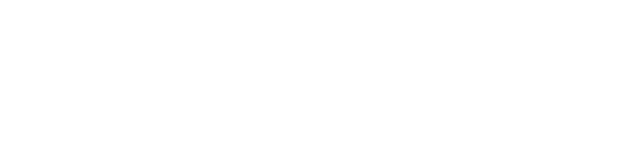
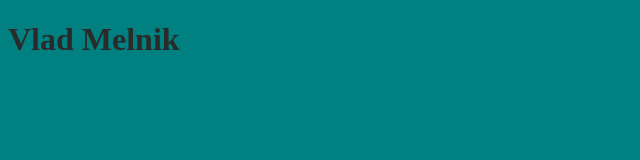
Before and after one commit to vmelniki2828/try-project, a plain HTML site: page index.html in a window 1280 px wide. Shown: the whole page, without its empty margins (0-640 px from the left). Drawn offline with Linux system fonts and the light colour scheme.

Commit message:
Заголовок и стили

```diff
--- a/index.html
+++ b/index.html
@@ -4,9 +4,10 @@
     <meta charset="UTF-8">
     <meta http-equiv="X-UA-Compatible" content="IE=edge">
     <meta name="viewport" content="width=device-width, initial-scale=1.0">
+    <link rel="stylesheet" href="./css/styles.css">
     <title>Git rules!</title>
 </head>
 <body>
-
+    <h1>Vlad Melnik</h1>
 </body>
 </html>
```
